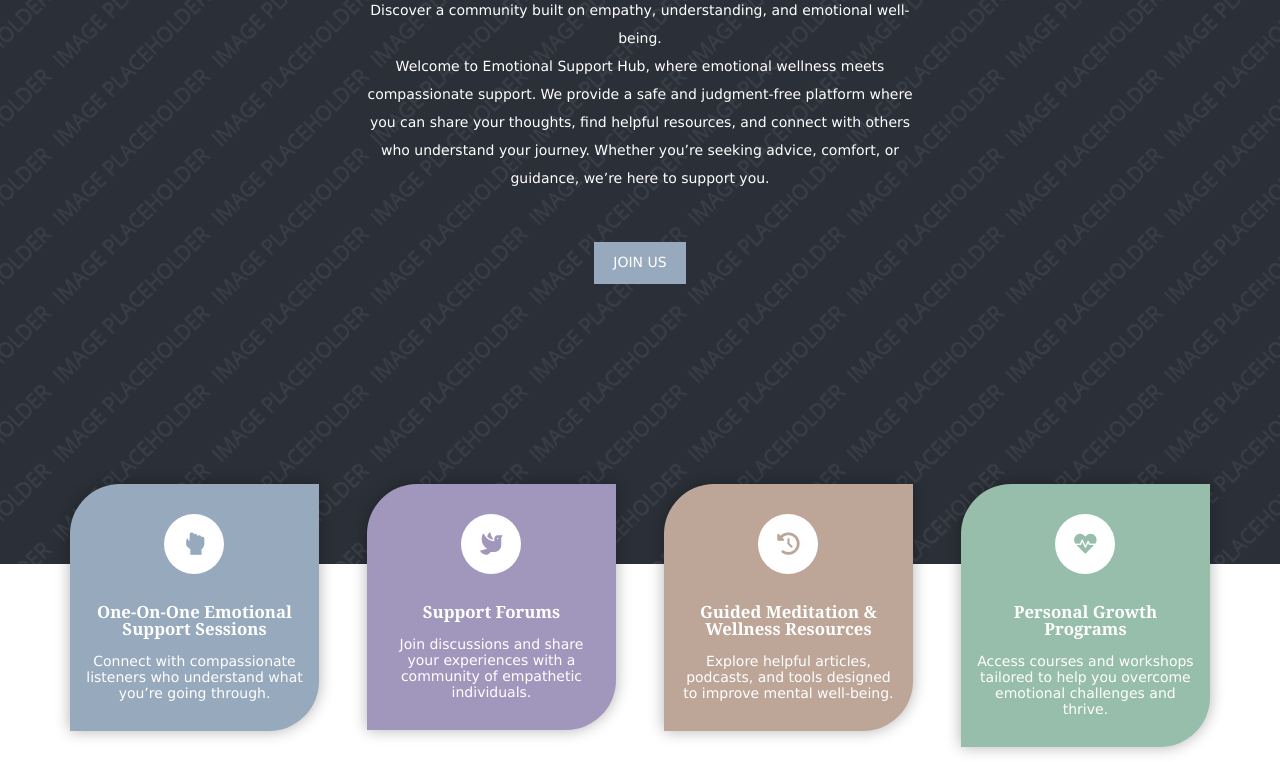
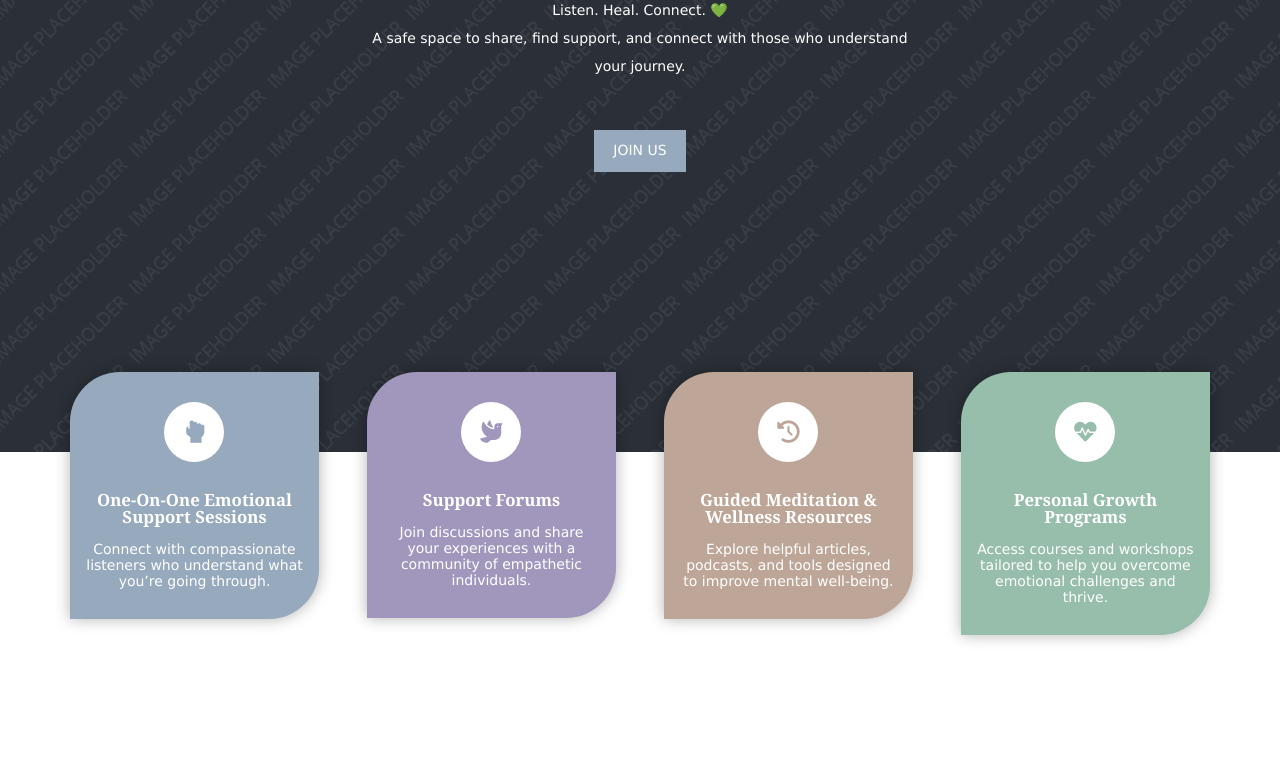
Before and after one commit to SidxSuri/emotionalsupporthub, a plain HTML site: page index.html in a window 1280 px wide. Shown: the part 376-1138 px from the top of the page. Drawn offline with nearby package versions, Linux system fonts and the light colour scheme.

Commit message:
Update index.html

```diff
--- a/index.html
+++ b/index.html
@@ -43,11 +43,11 @@
 <div class="bgded overlay" style="background-image:url('01.png');">
   <div id="pageintro" class="hoc clear">
     <article>
-      <h3 class="heading">Emotional Support Hub</h3>
-      <p>Discover a community built on empathy, understanding, and emotional well-being.</p>
-      <p>Welcome to Emotional Support Hub, where emotional wellness meets compassionate support. We provide a safe and judgment-free platform where you can share your thoughts, find helpful resources, and connect with others who understand your journey. Whether you’re seeking advice, comfort, or guidance, we’re here to support you.</p>
-      <footer><a class="btn" href="#">Join Us</a></footer>
-    </article>
+  <h3 class="heading">Emotional Support Hub</h3>
+  <p>Listen. Heal. Connect. 💚</p>
+  <p>A safe space to share, find support, and connect with those who understand your journey.</p>
+  <footer><a class="btn" href="#">Join Us</a></footer>
+</article>
   </div>
 </div>
 <div class="wrapper row3">
```
